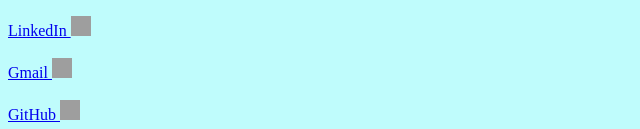
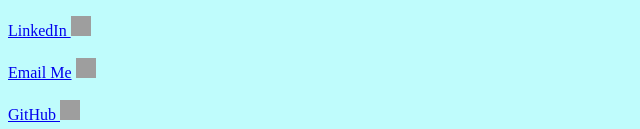
Before and after one commit to DARSHAN-Sky/DARSHAN-S-Portfolio, a plain HTML site: page index.html in a window 1280 px wide. Shown: the part 1167-1296 px from the top of the page, without its empty margins (0-640 px from the left). Drawn offline with Linux system fonts and the light colour scheme; grey boxes are pictures that could not be loaded.

Commit message:
Fix HTML structure and formatting issues

```diff
--- a/index.html
+++ b/index.html
@@ -37,7 +37,7 @@
         <a href="https://www.linkedin.com/in/darshan-r-r/" target="_blank">LinkedIn
             <img src="https://cdn-icons-png.flaticon.com/512/124/124011.png"width="20px"; height="20px";></a>
         <br><br>
-        <a href="mailto:darshan07062008@gmail.com" target="_blank">Gmail
+        <a href="mailto:darshan07062008@gmail.com">Email Me</a>
             <img src="https://static.vecteezy.com/system/resources/previews/021/514/743/non_2x/google-gmail-logo-symbol-design-illustration-free-vector.jpg"width="20px"; height="20px";></a>
         <br><br>
         <a  href="https://github.com/DARSHAN-Sky" target="_blank">GitHub <img src="https://upload.wikimedia.org/wikipedia/commons/thumb/c/c2/GitHub_Invertocat_Logo.svg/250px-GitHub_Invertocat_Logo.svg.png?utm_source=en.wikipedia.org&utm_campaign=parser&utm_content=thumbnail"width="20px"; height="20px";></a>
```
